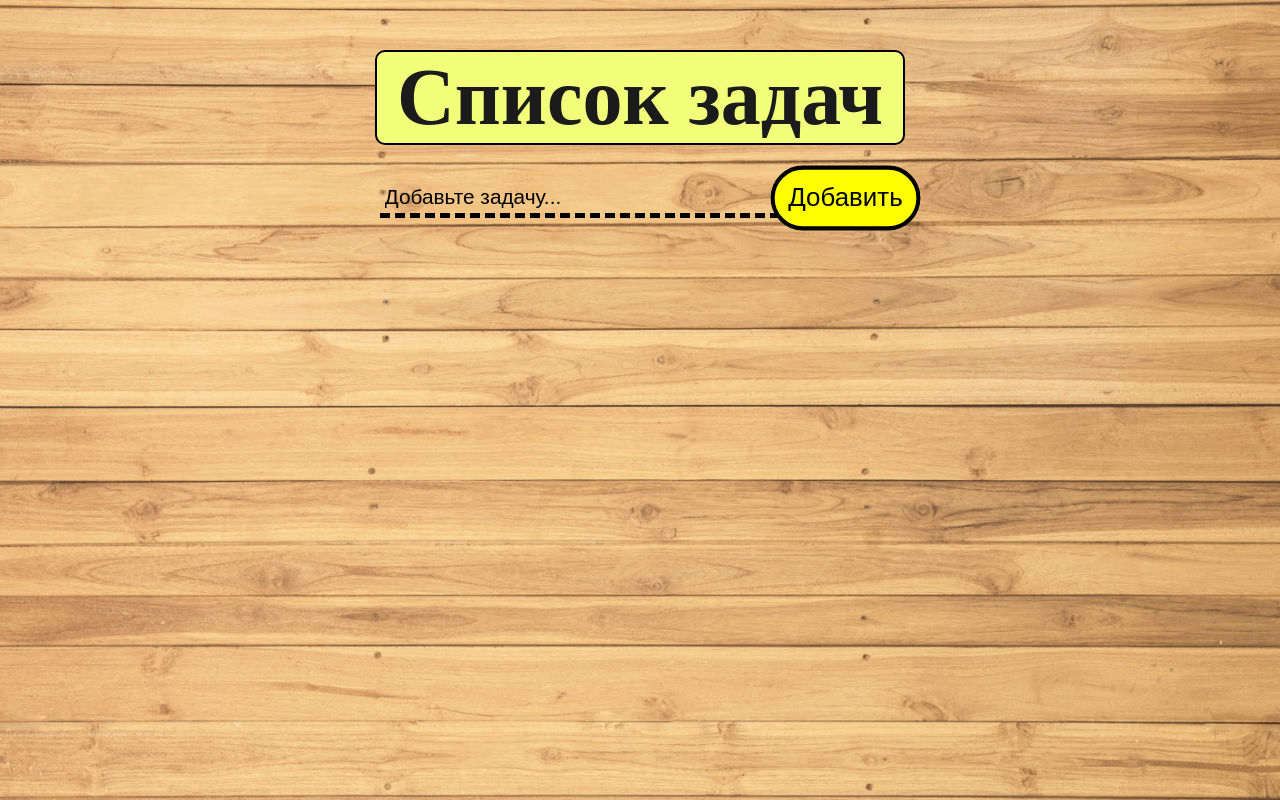
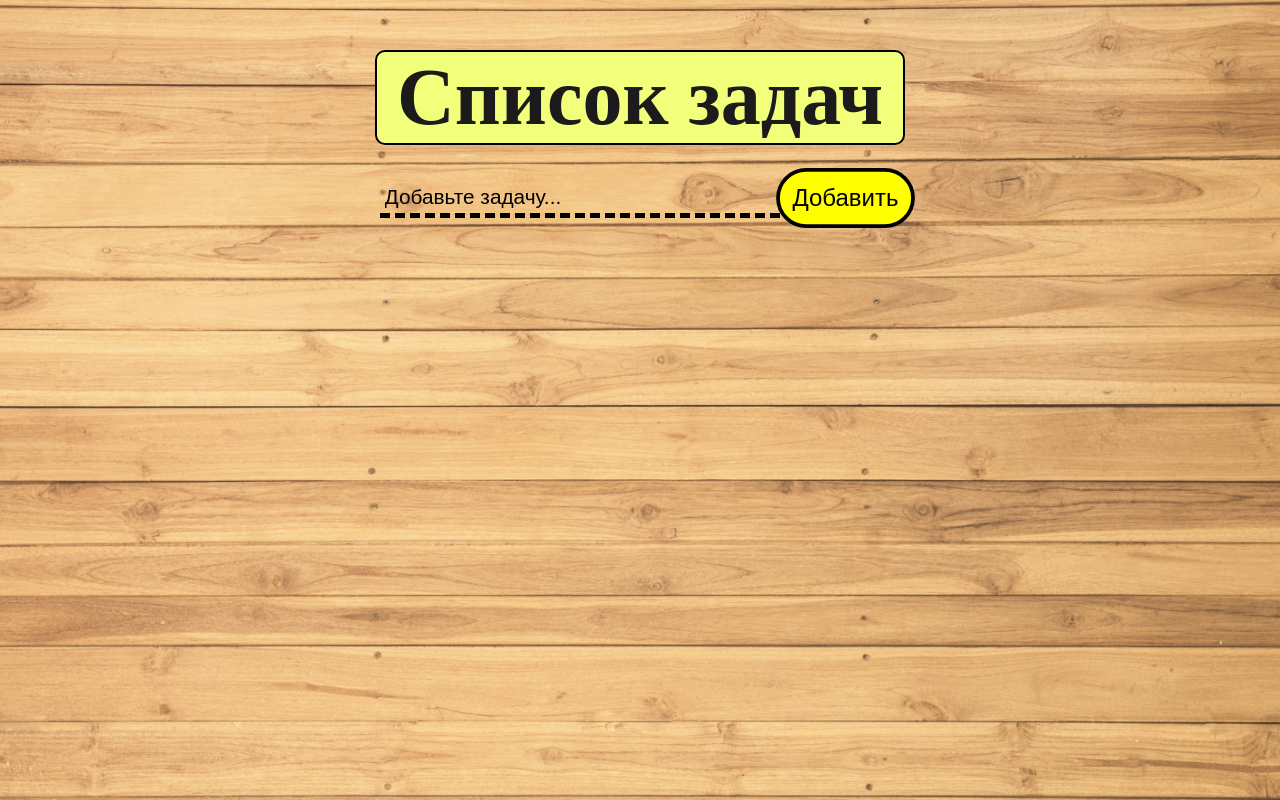
Before and after one commit to Samaelish/react-todolist-fresh, a React (Create React App) app: page / in a window 1280 px wide. In both pictures the pointer is over the button "Добавить". Built offline with nearby package versions, Linux system fonts and the light colour scheme.

Commit message:
scale adjusted

```diff
--- a/src/components/todoapp.css
+++ b/src/components/todoapp.css
@@ -44,7 +44,7 @@
 }
 
 .todo .add-btn:hover {
-  transform: scale(1.35);
+  transform: scale(1.25);
 }
 
 .todo ul {
```
